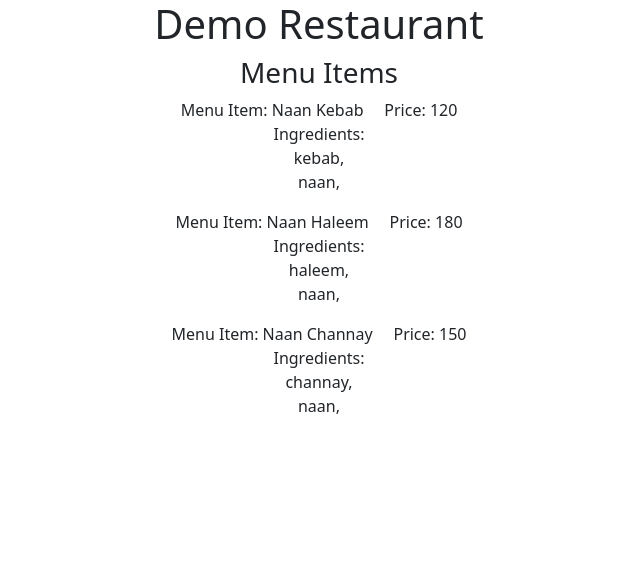
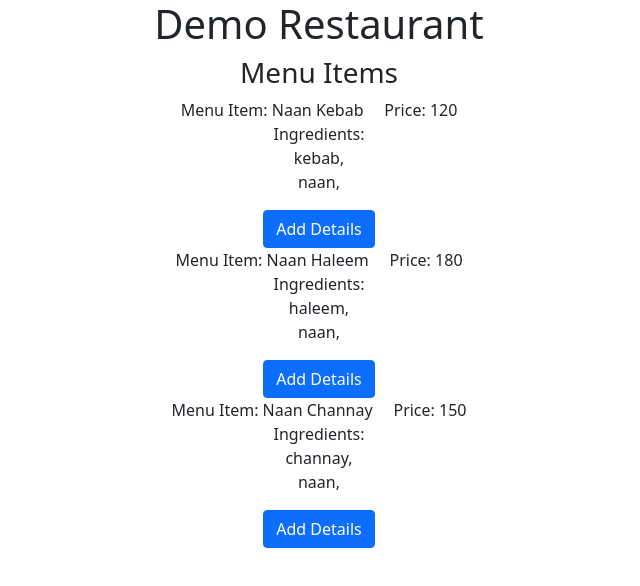
Before and after one commit to nushirvannaseer/foo-d-demo, a React (Create React App) app: page /restaurantProfile in a window 1280 px wide. Shown: the top 586 px of the page, without its empty margins (321-961 px from the left). Built offline with nearby package versions, Linux system fonts and the light colour scheme.

Commit message:
add restaurant details page

```diff
--- a/src/App.js
+++ b/src/App.js
@@ -7,6 +7,7 @@ import RecipeView from "./components/recipeView";
 import { Switch, Route } from "react-router-dom";
 import AddRecipe from "./components/addRecipe";
 import AddRestaurant from "./components/addRestaurant";
+import AddRestDet from "./components/addRestDetails";
 
 function App() {
   return (
@@ -15,6 +16,7 @@ function App() {
         <Route exact path="/addRecipe" component={AddRecipe}></Route>
         <Route exact path="/userProfile" component={UserProfile}></Route>
         <Route exact path="/addRestaurant" component={AddRestaurant}></Route>
+        <Route exact path="/addRestDetails" component={AddRestDet}></Route>
         <Route
           exact
           path="/restaurantProfile"
--- /dev/null
+++ b/src/components/addRestDetails.jsx
@@ -0,0 +1,48 @@
+import { Button } from "react-bootstrap";
+import { useHistory } from "react-router";
+import React, { Container, Row, Col, Component, useState } from "react";
+
+export default function AddRestDet(props) {
+  const history = useHistory();
+  var recipes = history.location.state.details;
+  console.log(recipes);
+  const [address, setAddress] = useState("");
+  const [phoneNo, setPhoneNo] = useState("");
+
+  const onAddressChange = (event) => {
+    setAddress(event.target.value);
+  };
+
+  const onPhoneChange = (event) => {
+    setPhoneNo(event.target.value);
+  };
+
+
+
+  const handleSubmit = () => {
+    recipes.push({
+      address: address,
+      phoneNo: phoneNo
+    });
+    console.log(recipes);
+    history.push("/restaurantProfile");
+  };
+
+  return (
+    <React.Fragment>
+      <h1>Add Details</h1>
+
+      <form onSubmit={handleSubmit}>
+        <label>Address: </label>
+        <input type="text" onChange={onAddressChange} />
+        <br />
+
+        <label>Phone Number: </label>
+        <input type="textarea" onChange={onPhoneChange} />
+        <br />
+
+        <Button type="submit">Save</Button>
+      </form>
+    </React.Fragment>
+  );
+}
--- a/src/components/restaurantProfile.jsx
+++ b/src/components/restaurantProfile.jsx
@@ -1,12 +1,13 @@
 import React, { Component } from "react";
 import RESTAURANT_MENU_ITEMS from "../database/restaurantMenuItems";
-import { Container, Col, Row } from "react-bootstrap";
+import { Container, Col, Row, Button } from "react-bootstrap";
 
 export default class RestaurantProfile extends Component {
   constructor(props) {
     super(props);
     this.state = {
       menuItems: [],
+      details: []
     };
   }
 
@@ -37,6 +38,16 @@ export default class RestaurantProfile extends Component {
                   ))}
                 </ul>
               </Row>
+              <Button
+                onClick={() =>
+                  this.props.history.push({
+                    pathname: "/addRestDetails",
+                    state: { recipes: this.state.details },
+                  })
+                }
+              >
+                Add Details
+              </Button>
             </Container>
           );
         })}
```
Also changed, not shown: 1 other file (tests, documents, lock files or other folders).
